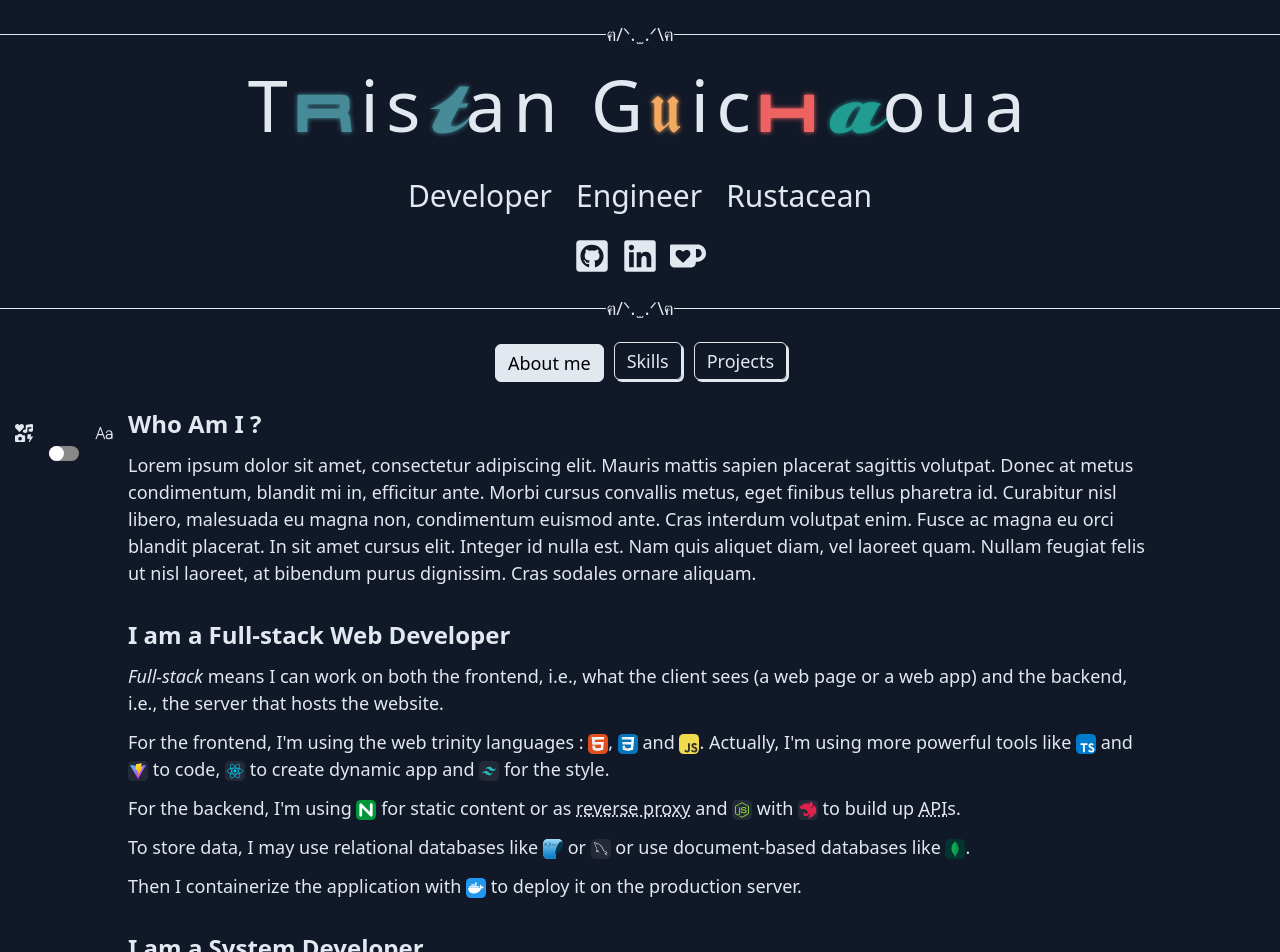
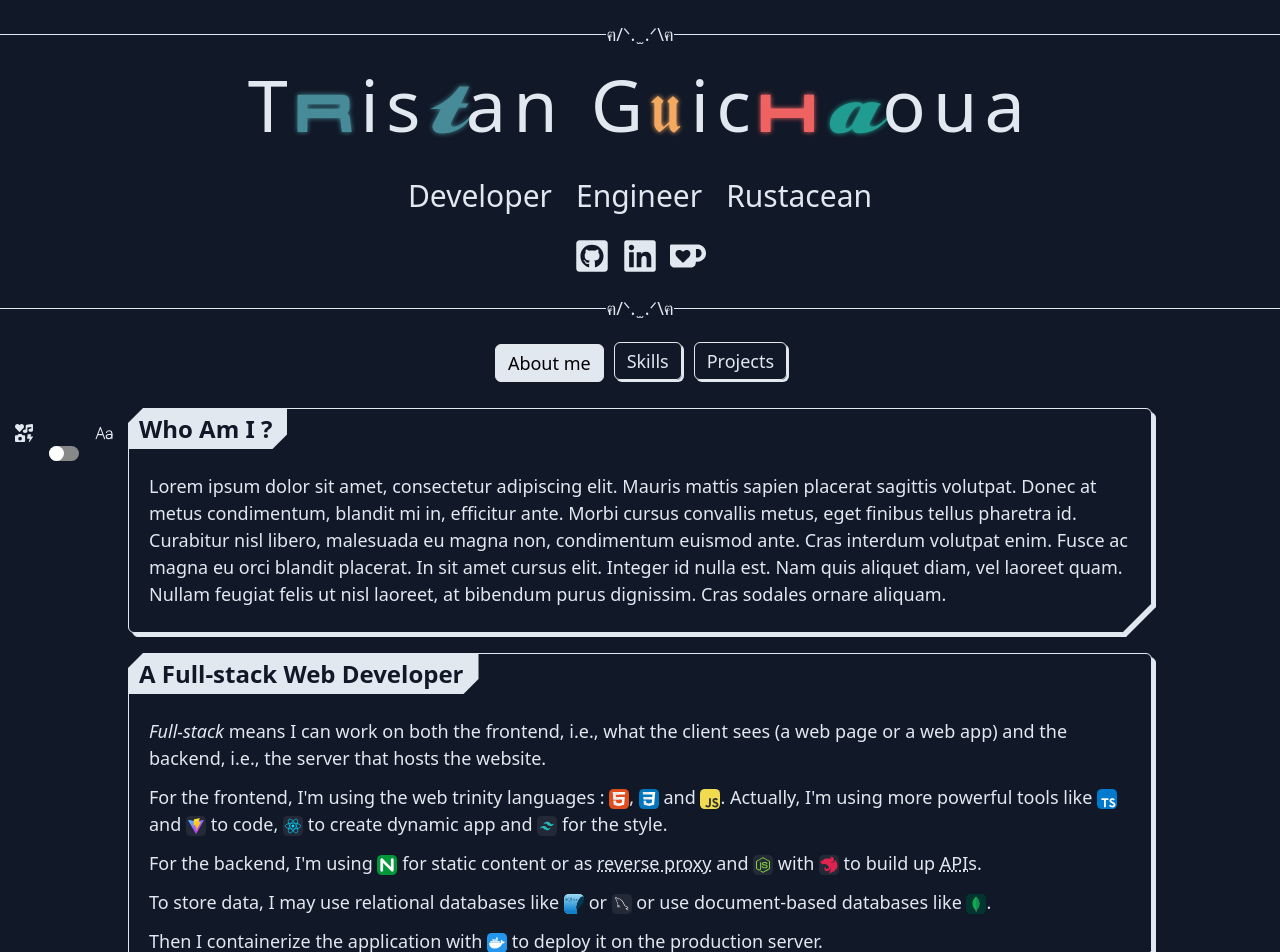
Before and after one commit to tguichaoua/tguichaoua.github.io, a React (Vite) app: page / in a window 1280 px wide. Shown: the top 952 px of the page. Built offline with nearby package versions, Linux system fonts and the light colour scheme.

Commit message:
💄 use the futuristic box

```diff
--- a/src/index.css
+++ b/src/index.css
@@ -9,6 +9,11 @@
 @tailwind utilities;
 
 /* -------------------------------------------------------------------------- */
+
+:root {
+  --futuristic-box-border-color: rgb(226, 232, 240);
+  --futuristic-box-bg-color: rgb(17 24 39);
+}
 
 body {
   @apply bg-gray-900;
--- a/src/routes/about-me.tsx
+++ b/src/routes/about-me.tsx
@@ -6,6 +6,7 @@ import { IoTextOutline } from 'react-icons/io5';
 
 import { TextSkillIcon, TextSkillIconContext } from '../components/skill-icons';
 import { usePersistentState } from '../hooks/persistent-state';
+import { FuturisticBox } from '../components/futuristic-box';
 
 export function AboutMe() {
   const [iconInTextMode, setIconInTextMode] = usePersistentState(
@@ -30,7 +31,7 @@ export function AboutMe() {
 
   return (
     <>
-      <div className="sticky top-0 left-[15px] h-0 w-[calc(max(10%,60px)-30px)]">
+      <div className="sticky top-0 left-[15px] h-0 w-[calc(max(10%,60px)-30px)] z-50">
         <div className="relative top-4 flex flex-col gap-1 items-stretch ">
           <div className="flex flex-row justify-between gap-1">
             <FaIcons />
@@ -54,7 +55,7 @@ export function AboutMe() {
       </div>
 
       <TextSkillIconContext.Provider value={iconInTextMode ? 'text' : 'icon'}>
-        <main className="flex flex-col items-center gap-5 ml-[max(10%,60px)] mr-[10%]">
+        <main className="flex flex-col items-center gap-5 ml-[10%] mr-[10%]">
           <Article title="Who Am I ?">
             <p>
               Lorem ipsum dolor sit amet, consectetur adipiscing elit. Mauris
@@ -69,7 +70,7 @@ export function AboutMe() {
             </p>
           </Article>
 
-          <Article title="I am a Full-stack Web Developer">
+          <Article title="A Full-stack Web Developer">
             <p>
               <dfn>Full-stack</dfn> means I can work on both the frontend, i.e.,
               what the client sees (a web page or a web app) and the backend,
@@ -114,7 +115,7 @@ export function AboutMe() {
             </p>
           </Article>
 
-          <Article title="I am a System Developer">
+          <Article title="A System Developer">
             <p>
               As a system developer, I'm familiar with the low-level languages{' '}
               <TextSkillIcon skill="C" />, <TextSkillIcon skill="Cpp" /> and{' '}
@@ -138,8 +139,14 @@ function Article(props: ArticleProps) {
 
   return (
     <article className="w-full">
-      <h3 className="text-2xl font-bold mb-3">{title}</h3>
-      {children}
+      <FuturisticBox
+        header={
+          <h3 className="text-2xl max-md:text-xl font-bold py-1">{title}</h3>
+        }
+        innerClassName="rounded-md"
+      >
+        {children}
+      </FuturisticBox>
     </article>
   );
 }
--- a/src/routes/projects.tsx
+++ b/src/routes/projects.tsx
@@ -1,6 +1,7 @@
 import Masonry from 'react-layout-masonry';
+import { FaGithub } from 'react-icons/fa';
 import { Skill, SkillIcon } from '../components/skill-icons';
-import { FaGithub } from 'react-icons/fa';
+import { FuturisticBox } from '../components/futuristic-box';
 
 export function Projects() {
   return (
@@ -64,10 +65,7 @@ function ProjectSection(props: ProjectSectionProps) {
   ));
 
   return (
-    <div
-      className="border shadow-solid rounded-md px-5 py-3"
-      style={{ flex: '1 auto' }}
-    >
+    <FuturisticBox innerClassName="rounded-md">
       <div className="absolute">
         <a href={repositoryUrl} target="_blank" className="relative top-[10px]">
           <FaGithub />
@@ -75,7 +73,9 @@ function ProjectSection(props: ProjectSectionProps) {
       </div>
       <h3 className="text-center text-2xl font-bold">{title}</h3>
       <p className="italic text-sm mt-3">{description}</p>
-      <div className="flex flex-row flex-wrap gap-1 mt-3">{skillIcons}</div>
-    </div>
+      <div className="flex flex-row flex-wrap gap-1 mt-3 mb-1">
+        {skillIcons}
+      </div>
+    </FuturisticBox>
   );
 }
--- a/src/routes/skills.tsx
+++ b/src/routes/skills.tsx
@@ -1,5 +1,6 @@
 import Masonry from 'react-layout-masonry';
 import { Skill, SkillIcon } from '../components/skill-icons';
+import { FuturisticBox } from '../components/futuristic-box';
 
 export function Skills() {
   return (
@@ -66,12 +67,9 @@ function SkillSection(props: SkillSectionProps) {
   ));
 
   return (
-    <div
-      className="border shadow-solid rounded-md px-5 pt-3"
-      style={{ flex: '1 auto' }}
-    >
+    <FuturisticBox innerClassName="rounded-md">
       <h3 className="text-center text-2xl mb-5 font-bold">{title}</h3>
       {skillIcons}
-    </div>
+    </FuturisticBox>
   );
 }
```
